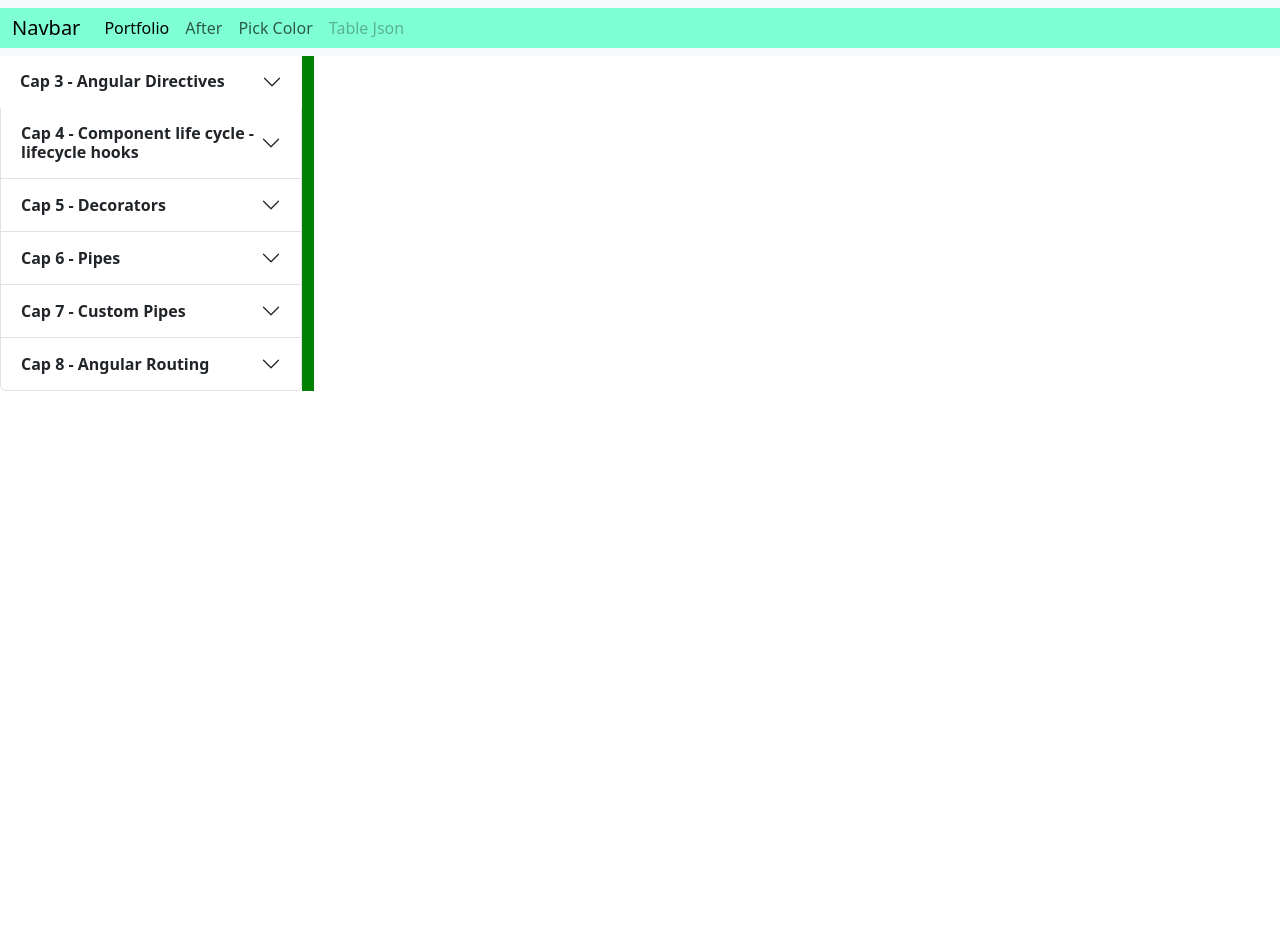
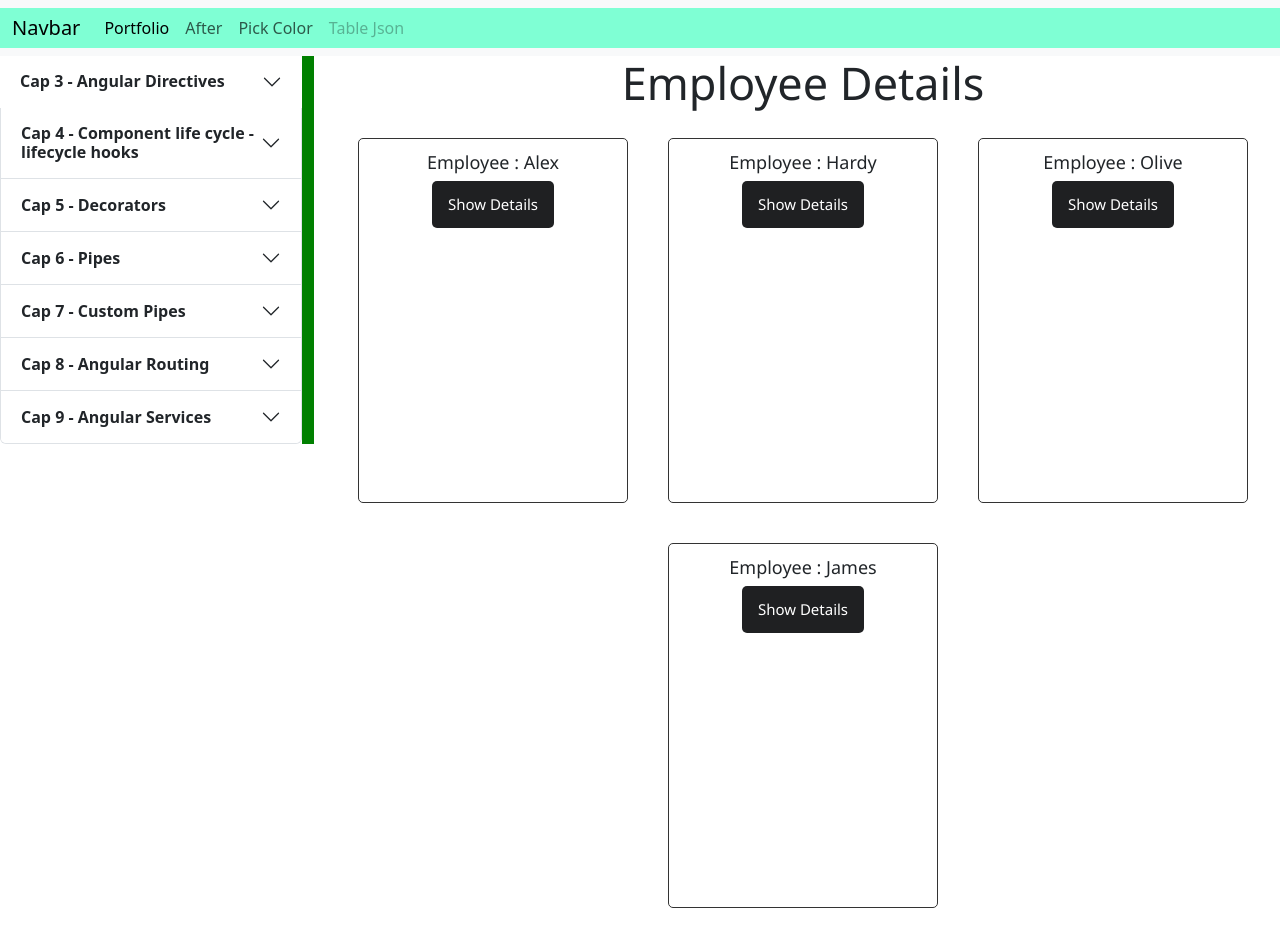
Before and after one commit to paolopci/Tutor_Angular17, an Angular app: page /empHome in a window 1280 px wide. Before the commit this address led to /. Before the commit the page ends 800 px from the top, so only its background shows below. Built offline with nearby package versions, Linux system fonts and the light colour scheme.

Commit message:
example 01 - Introduction To Services

```diff
--- /dev/null
+++ b/src/app/Cap09/dependecies/employee.service.ts
@@ -0,0 +1,46 @@
+import { Injectable } from '@angular/core';
+
+@Injectable({
+  providedIn: 'root'
+})
+export class EmployeeService {
+
+  private employees = [
+    {
+      id: 1,
+      name: 'Alex',
+      department: 'Sales Dept',
+      location: 'California',
+      phone: '110-011-1001',
+    },
+    {
+      id: 2,
+      name: 'Hardy',
+      department: 'Planning Dept',
+      location: 'New Jersey',
+      phone: '552-225-2552',
+    },
+    {
+      id: 3,
+      name: 'Olive',
+      department: 'HR Dept',
+      location: 'Ohio',
+      phone: '343-433-3443',
+    },
+    {
+      id: 4,
+      name: 'James',
+      department: 'Admin Dept',
+      location: 'Washington',
+      phone: '464-644-4664',
+    },
+  ];
+
+  getEmployees() {
+    return this.employees;
+  }
+
+  getEmployeeById(id: number) {
+    return this.employees.find((employee) => employee.id === id);
+  }
+}
--- /dev/null
+++ b/src/app/Cap09/employee-home/employee-home.component.css
@@ -0,0 +1,53 @@
+* {
+    font-family: 'Segoe UI', Tahoma, Geneva, Verdana, sans-serif;
+    font-weight: 300px;
+}
+
+h1 {
+    text-align: center;
+    font-size: 45px;
+}
+
+ul {
+    text-align: center;
+    margin: 0;
+    padding: 0;
+}
+
+li {
+    display: inline-block;
+    margin: 20px;
+    text-align: center;
+    vertical-align: top;
+    position: relative;
+    width: 270px;
+    height: 365px;
+    border: 1px solid #333;
+    border-radius: 5px;
+    padding: 10px;
+    box-sizing: border-box;
+    font-size: 18px;
+}
+
+button {
+    display: block;
+    margin: 5px auto;
+    border: 0;
+    outline: 0;
+    background-color: #1f2022;
+    padding: 12px 16px;
+    color: white;
+    font-size: 15px;
+    border-radius: 5px;
+}
+
+.details {
+    text-align: left;
+    margin-top: 10px;
+    padding: 10px;
+    font-weight: 400 !important;
+}
+
+button:hover {
+    color: #d3cfcf;
+}
--- /dev/null
+++ b/src/app/Cap09/employee-home/employee-home.component.html
@@ -0,0 +1,13 @@
+<h1> Employee Details</h1>
+<ul>
+    <li *ngFor="let emp of employees">
+        Employee : {{emp.name}}
+        <button class="btn btn-primary" (click)="showDetails(emp.id)">Show Details</button>
+        <div *ngIf="emp.id===empId">
+            <p class="details">ID : {{emp.id}}</p>
+            <p class="details">Department : {{emp.departement}}</p>
+            <p class="details">Location : {{emp.location}}</p>
+            <p class="details">Phone : {{emp.phone}}</p>
+        </div>
+    </li>
+</ul>
--- /dev/null
+++ b/src/app/Cap09/employee-home/employee-home.component.ts
@@ -0,0 +1,23 @@
+import { Component } from '@angular/core';
+import { EmployeeService } from '../dependecies/employee.service';
+
+@Component({
+  selector: 'app-employee-home',
+  templateUrl: './employee-home.component.html',
+  styleUrl: './employee-home.component.css'
+})
+export class EmployeeHomeComponent {
+  employees: any[];
+  empId: number = 0;
+  emp: any;
+
+  constructor(private e: EmployeeService) {
+    this.employees = e.getEmployees();
+  }
+
+  showDetails(employeeId: number) {
+    this.empId = employeeId;
+    this.emp = this.e.getEmployeeById(employeeId);
+  }
+
+}
--- a/src/app/app-routing.module.ts
+++ b/src/app/app-routing.module.ts
@@ -47,6 +47,7 @@ import { AppEmployeeComponent } from './Cap08/app-employee/app-employee.componen
 import { AppHomeEmployeeComponent } from './Cap08/app-home-employee/app-home-employee.component';
 import { CourseDetailComponent } from './Cap08/course-detail/course-detail.component';
 import { CourseHomeComponent } from './Cap08/course-home/course-home.component';
+import { EmployeeHomeComponent } from './Cap09/employee-home/employee-home.component';
 
 
 
@@ -90,6 +91,7 @@ const routes: Routes = [
   { path: 'emplohome', component: AppHomeEmployeeComponent },
   { path: 'courseDetail', component: CourseDetailComponent },
   { path: 'courseHome', component: CourseHomeComponent },
+  { path: 'empHome', component: EmployeeHomeComponent },
 
   {
     path: 'parent', component: AppParentRouteComponent, children: [
--- a/src/app/app.module.ts
+++ b/src/app/app.module.ts
@@ -72,6 +72,11 @@ import { AppEmployeeComponent } from './Cap08/app-employee/app-employee.componen
 import { AppHomeEmployeeComponent } from './Cap08/app-home-employee/app-home-employee.component';
 import { CourseDetailComponent } from './Cap08/course-detail/course-detail.component';
 import { CourseHomeComponent } from './Cap08/course-home/course-home.component';
+import { EmployeeHomeComponent } from './Cap09/employee-home/employee-home.component';
+
+
+// Services
+import { EmployeeService } from './Cap09/dependecies/employee.service';
 
 
 
@@ -138,8 +143,13 @@ import { CourseHomeComponent } from './Cap08/course-home/course-home.component';
     AppProductDettaglioOneComponent,
     AppProductDettaglioTwoComponent,
     AppProductDettaglioThreeComponent,
-    AppHomeModuleComponent,AppUserModuleComponent, AppEmployeeComponent, AppHomeEmployeeComponent, CourseDetailComponent, CourseHomeComponent
-
+    AppHomeModuleComponent,
+    AppUserModuleComponent,
+    AppEmployeeComponent,
+    AppHomeEmployeeComponent,
+    CourseDetailComponent,
+    CourseHomeComponent,
+    EmployeeHomeComponent
   ],
   imports: [
     BrowserModule,
@@ -148,7 +158,8 @@ import { CourseHomeComponent } from './Cap08/course-home/course-home.component';
     AdminModule,  // import il routing module che ho creato per forChild
   ],
   providers: [
-    provideClientHydration()
+   // provideClientHydration(),
+    EmployeeService
   ],
   bootstrap: [AppComponent]
 })
--- a/src/app/carousel/carousel.component.html
+++ b/src/app/carousel/carousel.component.html
@@ -132,5 +132,21 @@
                 </div>
             </div>
         </div>
+        <div class="accordion-item">
+            <h2 class="accordion-header">
+                <button class="accordion-button collapsed" type="button" data-bs-toggle="collapse"
+                    data-bs-target="#flush-collapse9" aria-expanded="false" aria-controls="flush-collapse9"
+                    style="font-weight: bold;">
+                    Cap 9 - Angular Services
+                </button>
+            </h2>
+            <div id="flush-collapse9" class="accordion-collapse collapse" data-bs-parent="#accordionFlushExample">
+                <div class="accordion-body">
+                    <p><a href="#" class="link-underline-primary" [routerLink]="['/']">root</a></p>
+                    <p><a href="#" class="link-underline-primary" [routerLink]="['/empHome']">1. Introduction To Services</a></p>
+
+                </div>
+            </div>
+        </div>
     </div>
 </div>
```
Also changed, not shown: 1 other file (tests, documents, lock files or other folders).
